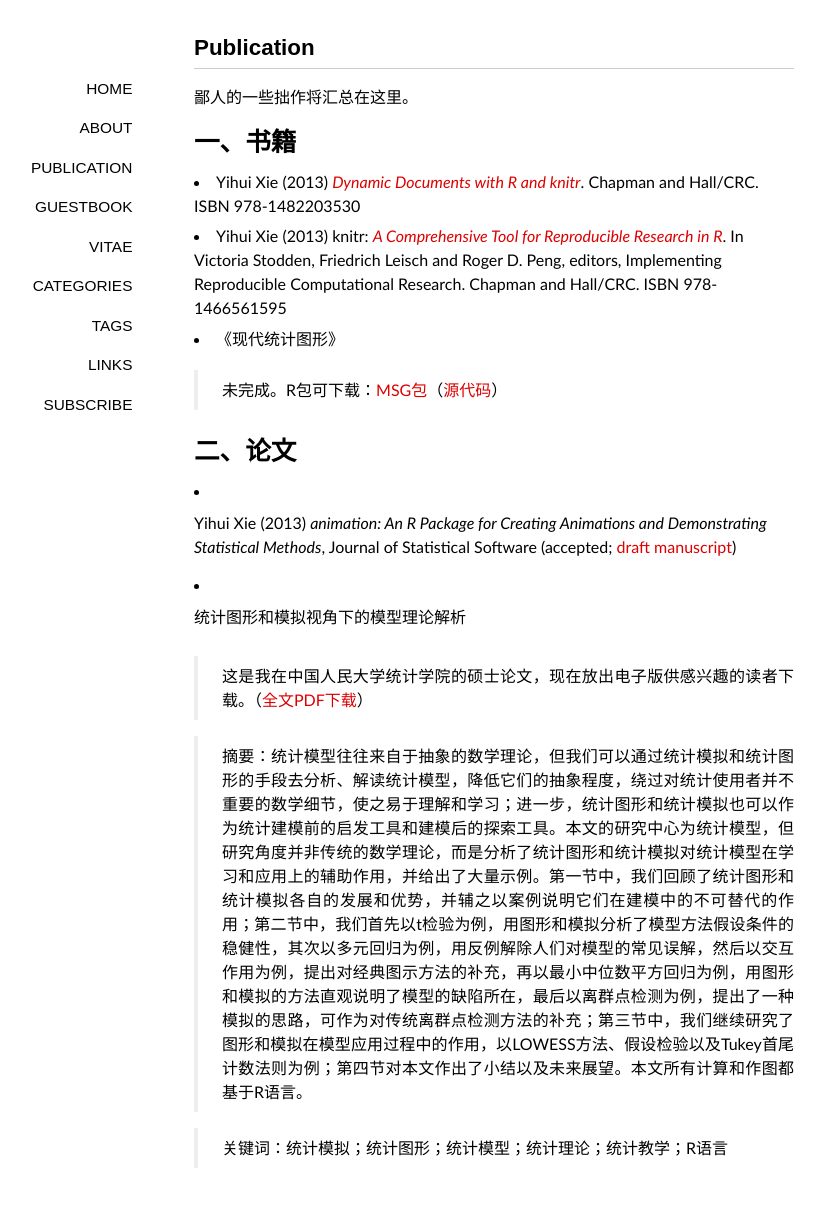
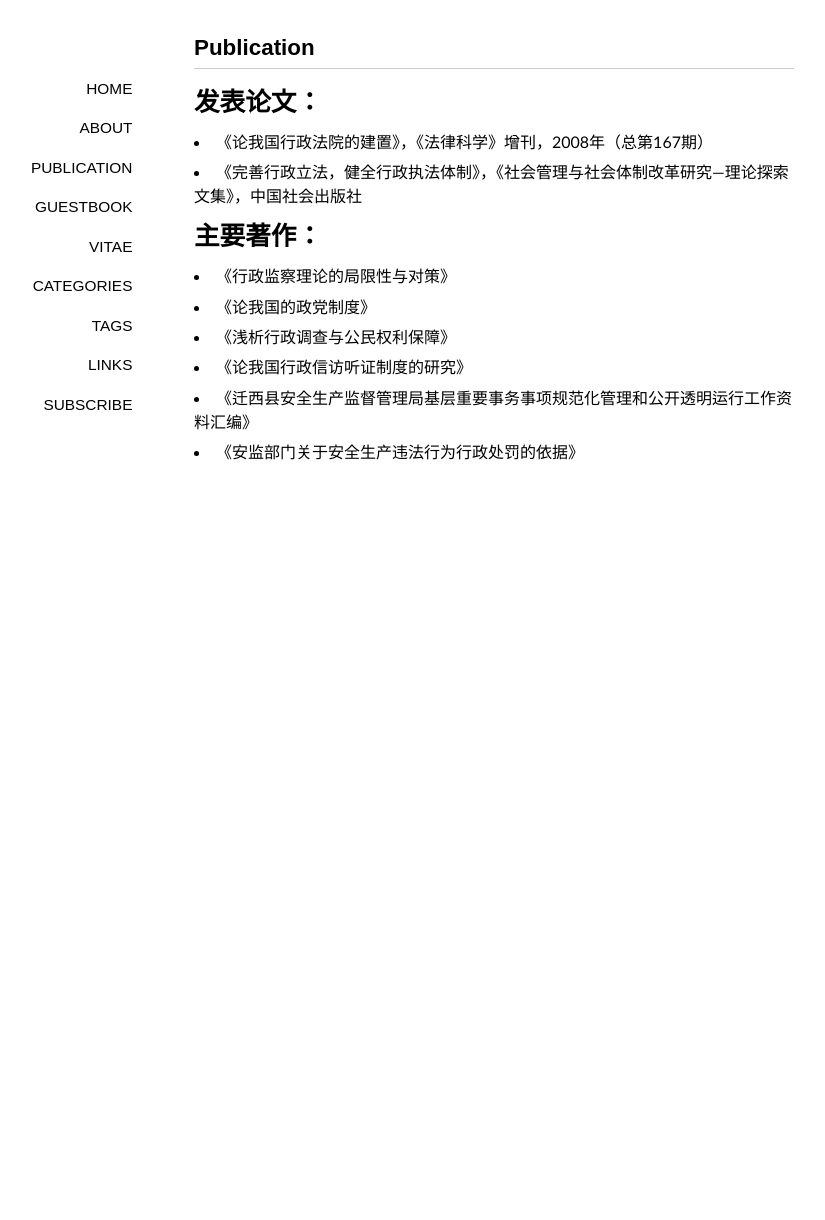
Before and after one commit to tolegalize/tolegalize.github.io, a Jekyll site: the page built from publication/index.md, in a window 1280 px wide. Shown: the whole page, without its empty margins (146-971 px from the left). Built offline with Jekyll 4.4.1, drawn with Linux system fonts in a browser that asks for light colours; nearby versions of some CDN libraries; some web fonts are replaced; Markdown is read by kramdown in place of the engine named in the settings; after the commit the page ends 900 px from its top, so only the background shows below that.

Commit message:
publication

```diff
--- a/publication/index.md
+++ b/publication/index.md
@@ -4,25 +4,16 @@ title: Publication
 comments: yes
 ---
 
-鄙人的一些拙作将汇总在这里。
+# 发表论文：
 
-# 一、书籍
+- 《论我国行政法院的建置》，《法律科学》增刊，2008年（总第167期）
+- 《完善行政立法，健全行政执法体制》，《社会管理与社会体制改革研究—理论探索文集》，中国社会出版社
 
-- Yihui Xie (2013) [_Dynamic Documents with R and knitr_](http://www.crcpress.com/product/isbn/9781482203530). Chapman and Hall/CRC. ISBN 978-1482203530
-- Yihui Xie (2013) knitr: [_A Comprehensive Tool for Reproducible Research in R_](http://www.crcpress.com/product/isbn/9781466561595). In Victoria Stodden, Friedrich Leisch and Roger D. Peng, editors, Implementing Reproducible Computational Research. Chapman and Hall/CRC. ISBN 978-1466561595
-- 《现代统计图形》
+# 主要著作：
 
-> 未完成。R包可下载：[MSG包](http://cran.r-project.org/package=MSG)（[源代码](http://github.com/yihui/MSG)）
-
-
-# 二、论文
-
-- Yihui Xie (2013) _animation: An R Package for Creating Animations and Demonstrating Statistical Methods_, Journal of Statistical Software (accepted; [draft manuscript](https://github.com/downloads/yihui/yihui.github.com/JSS-animation-2012-Yihui-Xie.pdf))
-
-- 统计图形和模拟视角下的模型理论解析
-
-> 这是我在中国人民大学统计学院的硕士论文，现在放出电子版供感兴趣的读者下载。（[全文PDF下载](https://github.com/downloads/yihui/yihui.github.com/master-thesis-Yihui-Xie.pdf)）
-
-> 摘要：统计模型往往来自于抽象的数学理论，但我们可以通过统计模拟和统计图形的手段去分析、解读统计模型，降低它们的抽象程度，绕过对统计使用者并不重要的数学细节，使之易于理解和学习；进一步，统计图形和统计模拟也可以作为统计建模前的启发工具和建模后的探索工具。本文的研究中心为统计模型，但研究角度并非传统的数学理论，而是分析了统计图形和统计模拟对统计模型在学习和应用上的辅助作用，并给出了大量示例。第一节中，我们回顾了统计图形和统计模拟各自的发展和优势，并辅之以案例说明它们在建模中的不可替代的作用；第二节中，我们首先以t检验为例，用图形和模拟分析了模型方法假设条件的稳健性，其次以多元回归为例，用反例解除人们对模型的常见误解，然后以交互作用为例，提出对经典图示方法的补充，再以最小中位数平方回归为例，用图形和模拟的方法直观说明了模型的缺陷所在，最后以离群点检测为例，提出了一种模拟的思路，可作为对传统离群点检测方法的补充；第三节中，我们继续研究了图形和模拟在模型应用过程中的作用，以LOWESS方法、假设检验以及Tukey首尾计数法则为例；第四节对本文作出了小结以及未来展望。本文所有计算和作图都基于R语言。
-
-> 关键词：统计模拟；统计图形；统计模型；统计理论；统计教学；R语言
+- 《行政监察理论的局限性与对策》
+- 《论我国的政党制度》
+- 《浅析行政调查与公民权利保障》
+- 《论我国行政信访听证制度的研究》
+-  《迁西县安全生产监督管理局基层重要事务事项规范化管理和公开透明运行工作资料汇编》
+- 《安监部门关于安全生产违法行为行政处罚的依据》
```
